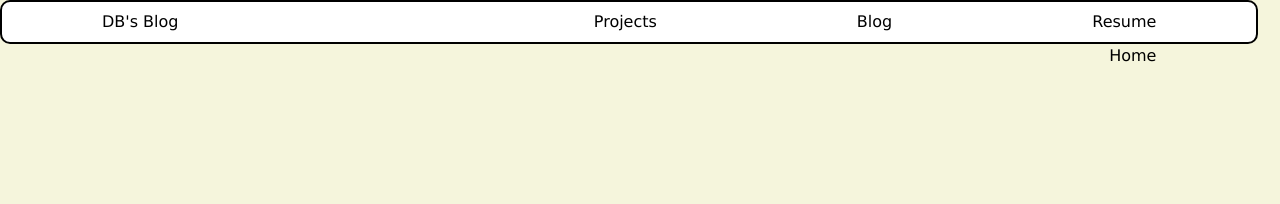
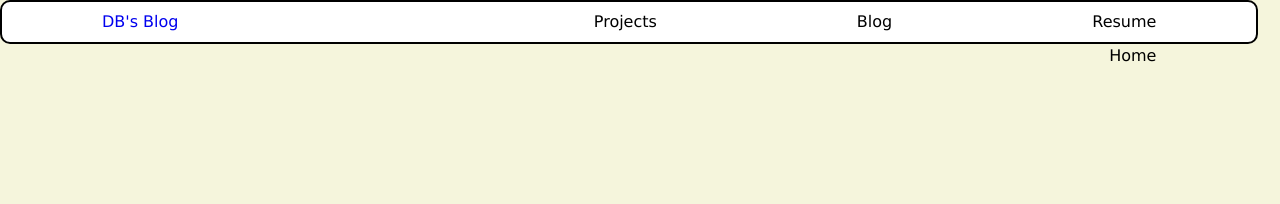
Before and after one commit to Dinhbaon/Dinhbaon.github.io, a Jekyll site: the page index.html, which Jekyll copies as it is, in a window 1280 px wide. Shown: the top 204 px of the page. Built offline with Jekyll 4.4.1, drawn with Linux system fonts in a browser that asks for light colours.

```diff
--- a/_layouts/post.html
+++ b/_layouts/post.html
@@ -13,7 +13,7 @@
 <body>
     <div class="myName">
         <ul class="nav-bar">
-            <li style="float:left">DB's Blog</li>
+            <a href="blog.html"><li style="float:left">DB's Blog</li></a>
             <li>Resume</li>
             <li><a href="/blog.html">Blog</a></li>
             <li><a href="/projects.html">Projects</a></li>
--- a/index.html
+++ b/index.html
@@ -15,7 +15,7 @@
 <body>
     <div class="myName">
         <ul class="nav-bar">
-            <li style="float:left">DB's Blog</li>
+            <a href="blog.html"><li style="float:left">DB's Blog</li></a>
             <li>Resume</li>
             <li><a href="blog.html">Blog</a></li>
             <li><a href="projects.html">Projects</a></li>
--- a/projects.html
+++ b/projects.html
@@ -9,7 +9,7 @@
 <body>
     <div class="myName">
         <ul class="nav-bar">
-            <li style="float:left">DB's Blog</li>
+            <a href="blog.html"><li style="float:left">DB's Blog</li></a>
             <li>Resume</li>
             <li><a href="blog.html">Blog</a></li>
             <li><a href="projects.html">Projects</a></li>
```
